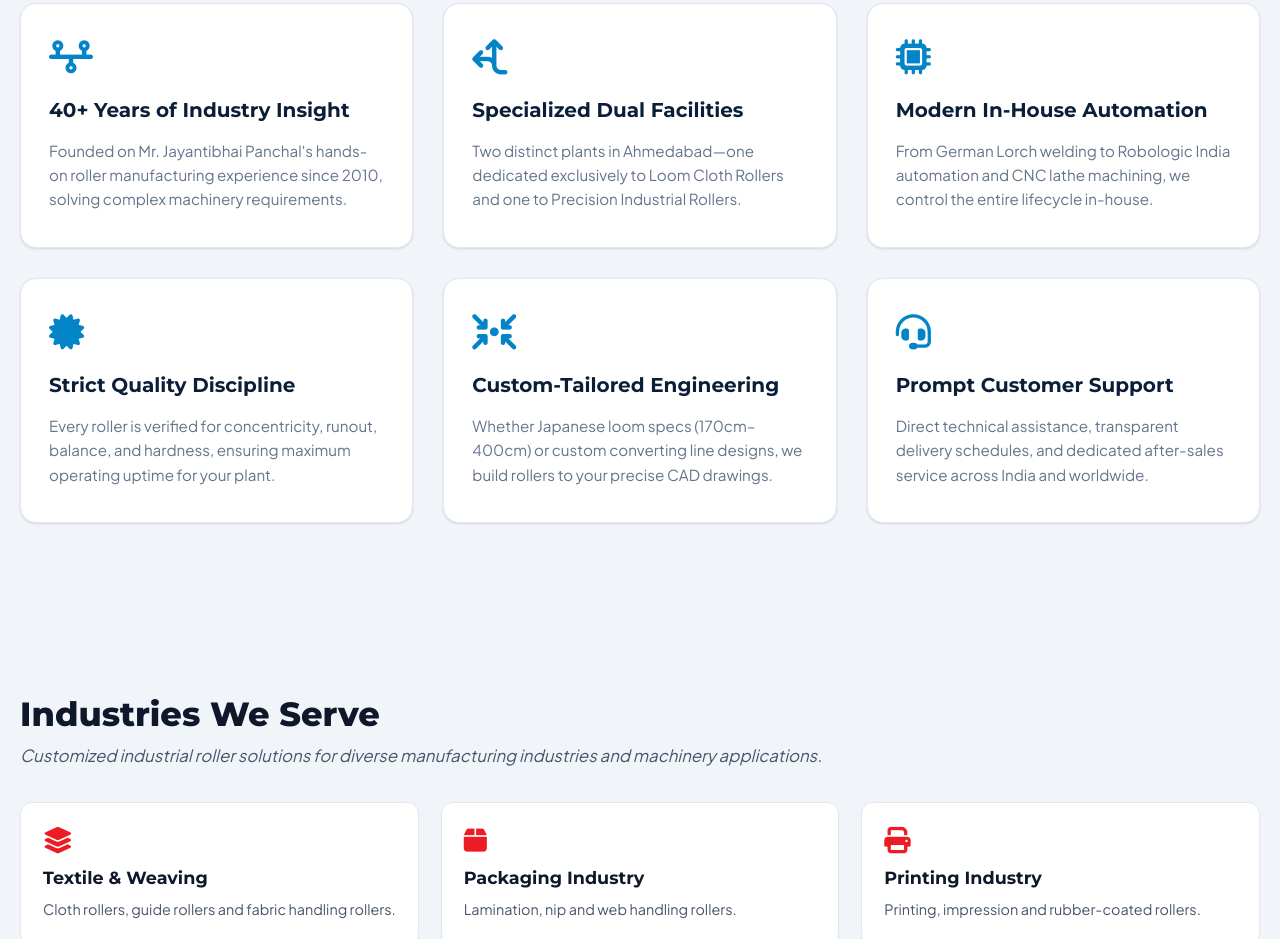
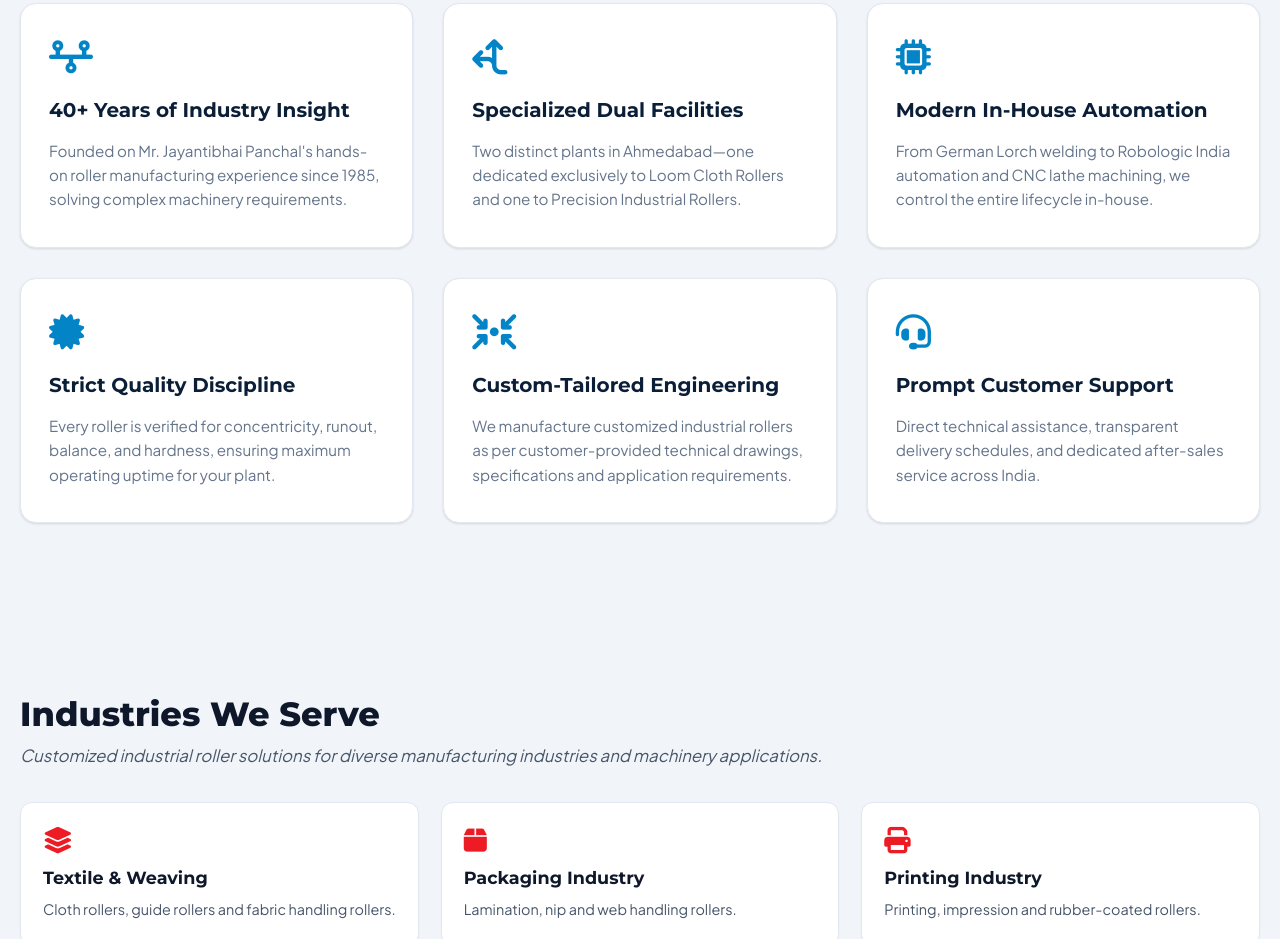
Before and after one commit to Sanjay1820/pragati-engineers, a website: page dist-home/index.html in a window 1280 px wide. Shown: the part 6120-7059 px from the top of the page. Drawn offline with Linux system fonts and the light colour scheme.

Commit message:
Update The Pragati Engineers Advantage points text to match reference image

```diff
--- a/dist-home/index.html
+++ b/dist-home/index.html
@@ -577,7 +577,7 @@
         <div class="why-card">
           <i class="fa-solid fa-timeline why-icon"></i>
           <h4 class="why-title">40+ Years of Industry Insight</h4>
-          <p class="why-desc">Founded on Mr. Jayantibhai Panchal's hands-on roller manufacturing experience since 2010, solving complex machinery requirements.</p>
+          <p class="why-desc">Founded on Mr. Jayantibhai Panchal's hands-on roller manufacturing experience since 1985, solving complex machinery requirements.</p>
         </div>
         <div class="why-card">
           <i class="fa-solid fa-arrows-split-up-and-left why-icon"></i>
@@ -597,12 +597,12 @@
         <div class="why-card">
           <i class="fa-solid fa-arrows-to-circle why-icon"></i>
           <h4 class="why-title">Custom-Tailored Engineering</h4>
-          <p class="why-desc">Whether Japanese loom specs (170cm–400cm) or custom converting line designs, we build rollers to your precise CAD drawings.</p>
+          <p class="why-desc">We manufacture customized industrial rollers as per customer-provided technical drawings, specifications and application requirements.</p>
         </div>
         <div class="why-card">
           <i class="fa-solid fa-headset why-icon"></i>
           <h4 class="why-title">Prompt Customer Support</h4>
-          <p class="why-desc">Direct technical assistance, transparent delivery schedules, and dedicated after-sales service across India and worldwide.</p>
+          <p class="why-desc">Direct technical assistance, transparent delivery schedules, and dedicated after-sales service across India.</p>
         </div>
       </div>
     </div>
```
Also changed, not shown: index.html (+3 -3 lines).
